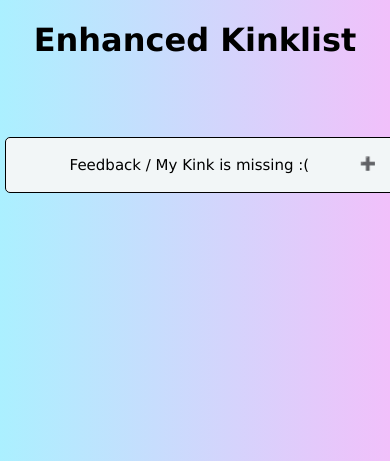
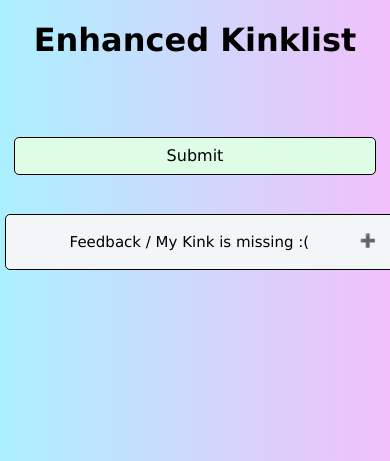
Before and after one commit to PaulHaeussler/Enhanced_Kinklist, a Python web app: template templates/mobile_jump.html in a window 390 px wide. Shown: the top 461 px of the page. Run offline with Jinja, Linux system fonts and the light colour scheme; the template is opened without the code that fills it, so the values that code supplies are empty.

Commit message:
mobile early submit button

```diff
--- a/templates/mobile_jump.html
+++ b/templates/mobile_jump.html
@@ -20,12 +20,15 @@
 
         {% endfor %}
     </ol>
+        <br>
+        <btn id="mobile_submit" class="submit">Submit</btn>
+    </div>
 
-    </div>
     <br>
     <div id="feedback"></div>
 
     <script>
+        document.getElementById("mobile_submit").onclick = submit_results
         buildJumpProgress()
         buildFeedbackBtn()
     </script>
```
